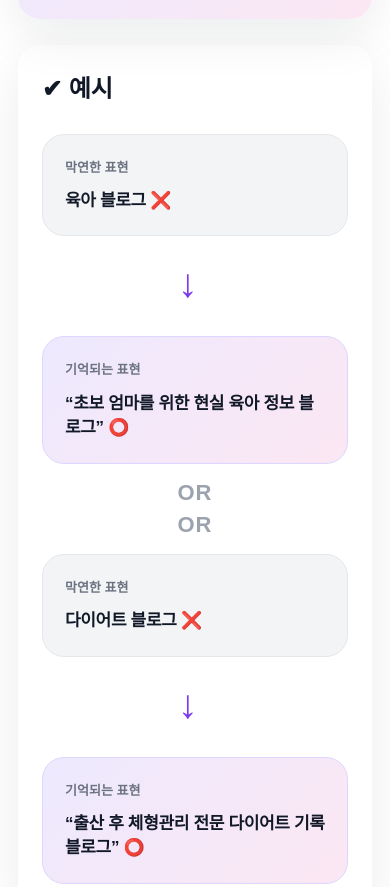
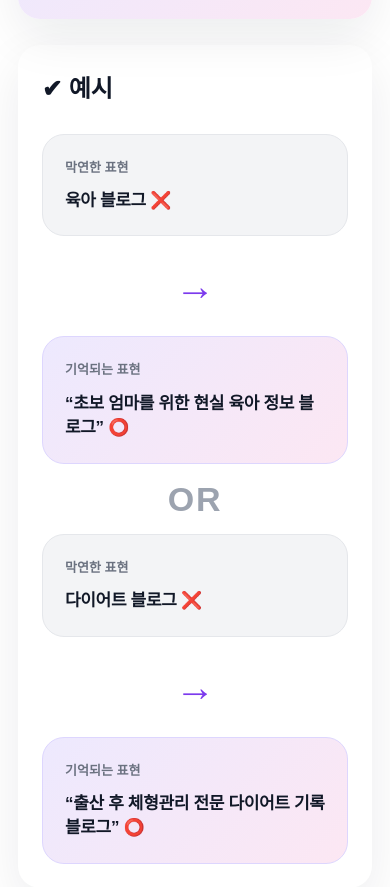
Before and after one commit to yonguih17/thejeongseong, a plain HTML site: page index.html in a window 390 px wide. Shown: the part 2659-3546 px from the top of the page. Drawn offline with Linux system fonts and the light colour scheme; a web font is replaced by a local one.

Commit message:
Refactor compare styles and update font sizes
Removed unnecessary comment and adjusted styles for compare elements.

```diff
--- a/style.css
+++ b/style.css
@@ -1008,7 +1008,6 @@ img {
     grid-template-columns: 1fr;
   }
 
-  /* 🔥 compare 부분 (여기만 중요) */
   .compare-row {
     grid-template-columns: 1fr;
     gap: 16px;
@@ -1024,8 +1023,11 @@ img {
     grid-column: auto;
   }
 
+  .compare-or-row .or-text:last-child {
+    display: none;
+  }
+
   .compare-arrow {
-    transform: rotate(90deg);
     font-size: 40px;
   }
 
@@ -1038,7 +1040,7 @@ img {
   }
 
   .or-text {
-    font-size: 22px;
+    font-size: 34px;
   }
 }
 
```
